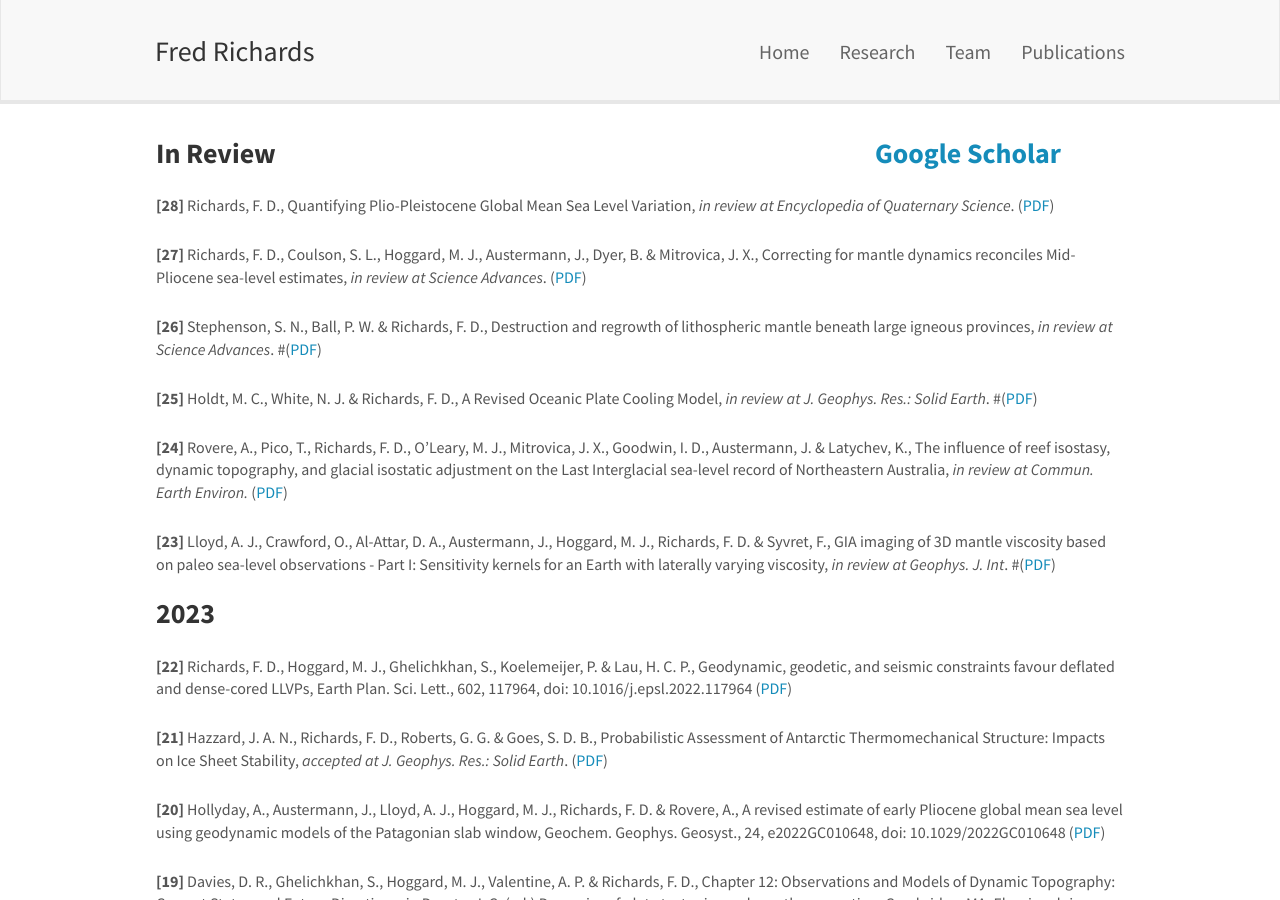
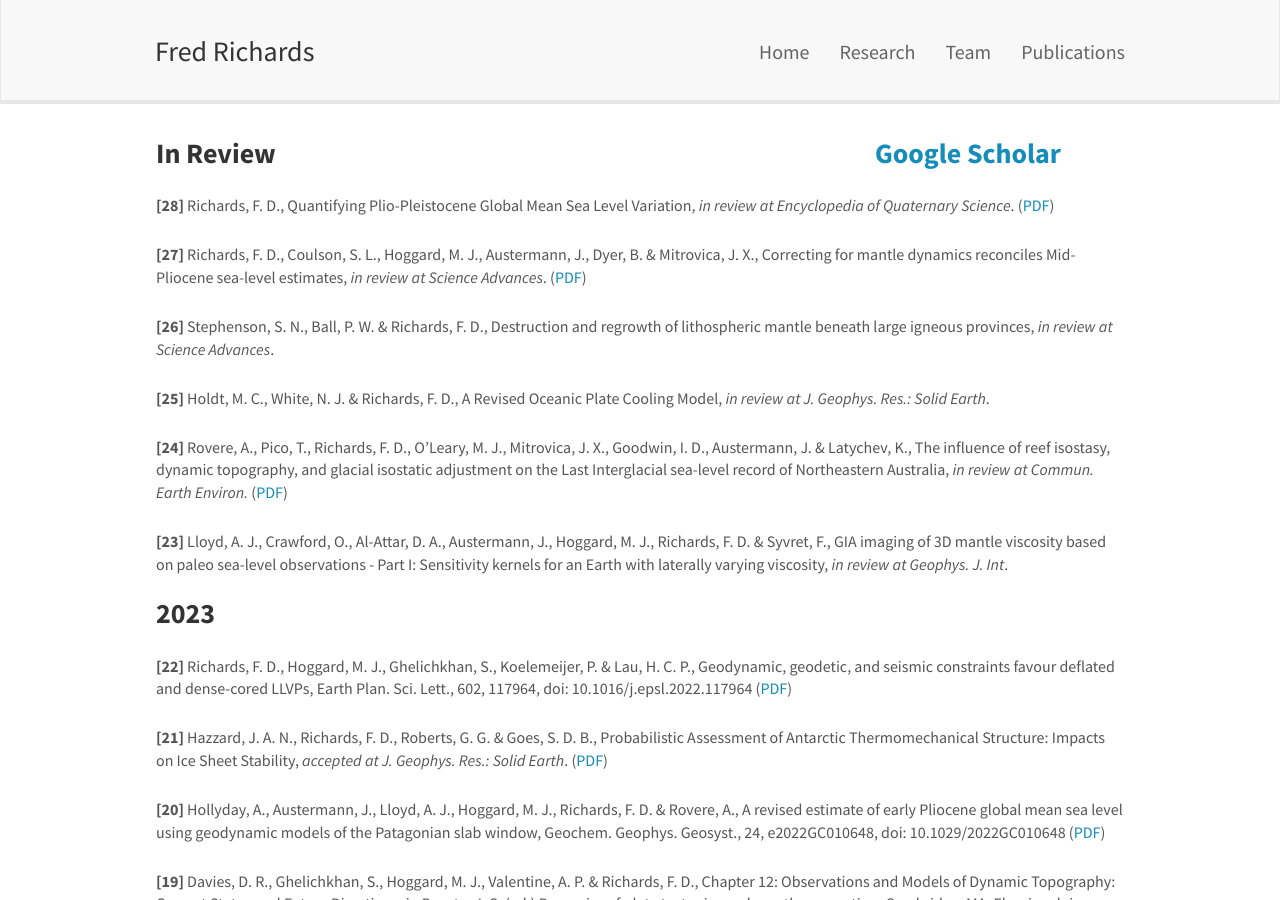
Before and after one commit to freddrichards/freddrichards.github.io, a Jekyll site: the page built from _pages/publications.md, in a window 1280 px wide and 900 px high. Built offline with Jekyll 4.4.1, drawn with Linux system fonts in a browser that asks for light colours; nearby versions of some CDN libraries.

Commit message:
Update publications.md

```diff
--- a/_pages/publications.md
+++ b/_pages/publications.md
@@ -18,12 +18,12 @@ permalink: /publications/
 
 <p style="padding-top:15px">
 **[26]** Stephenson, S. N., Ball, P. W. & Richards, F. D.,  Destruction and regrowth of lithospheric mantle beneath large igneous provinces, *in review at Science Advances*.
-#([PDF](/documents/papers/stephenson_etal_2023_sciadv_inreview.pdf))
+<!---([PDF](/documents/papers/stephenson_etal_2023_sciadv_inreview.pdf))--->
 </p>
 
 <p style="padding-top:15px">
 **[25]** Holdt, M. C., White, N. J. & Richards, F. D., A Revised Oceanic Plate Cooling Model, *in review at J. Geophys. Res.: Solid Earth*.
-#([PDF](/documents/papers/holdt_etal_2023_jgr_inreview.pdf))
+<!---([PDF](/documents/papers/holdt_etal_2023_jgr_inreview.pdf))--->
 </p>
 
 <p style="padding-top:15px">
@@ -32,7 +32,7 @@ permalink: /publications/
 
 <p style="padding-top:15px">
 **[23]** Lloyd, A. J., Crawford, O., Al-Attar, D. A., Austermann, J., Hoggard, M. J., Richards, F. D. & Syvret, F., GIA imaging of 3D mantle viscosity based on paleo sea-level observations - Part I: Sensitivity kernels for an Earth with laterally varying viscosity, *in review at Geophys. J. Int*.
-#([PDF](/documents/papers/lloyd_etal_2022_gji_inreview.pdf))
+<!---([PDF](/documents/papers/lloyd_etal_2022_gji_inreview.pdf))--->
 </p>
 
 
```
